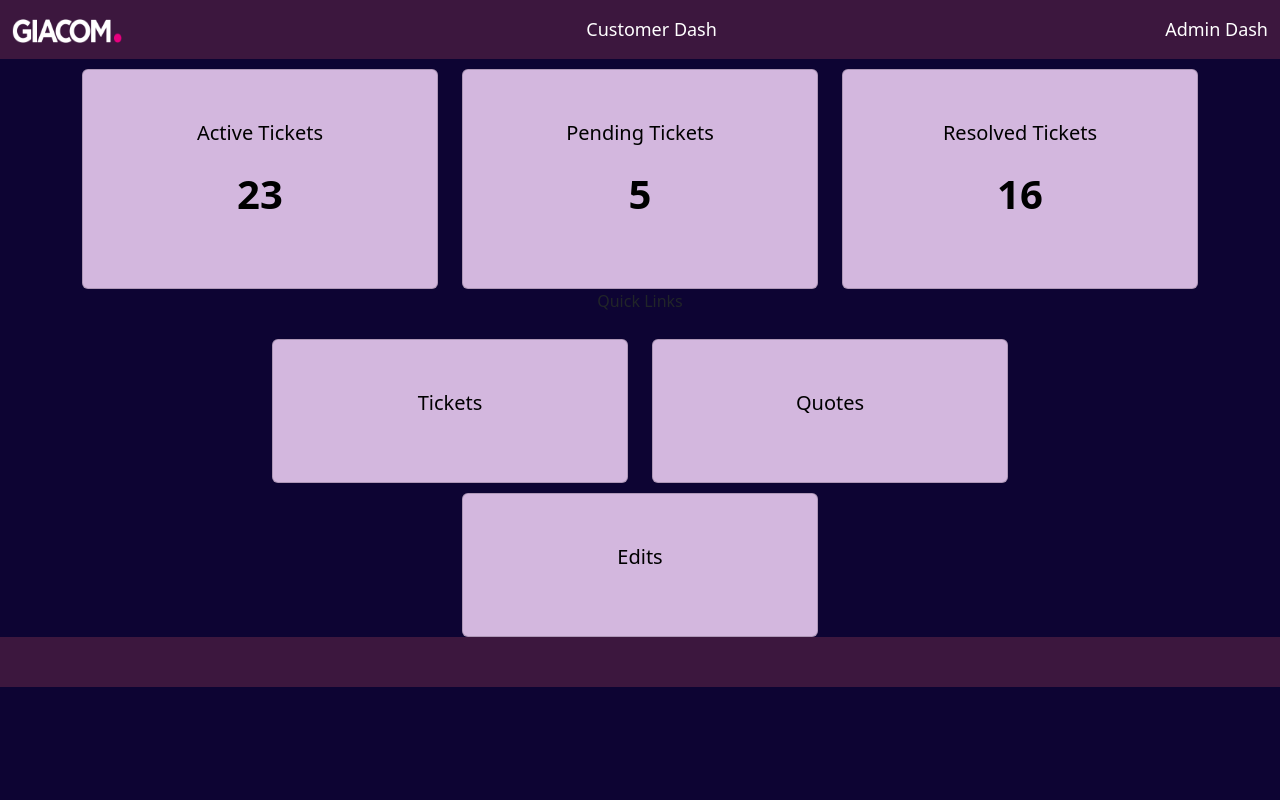
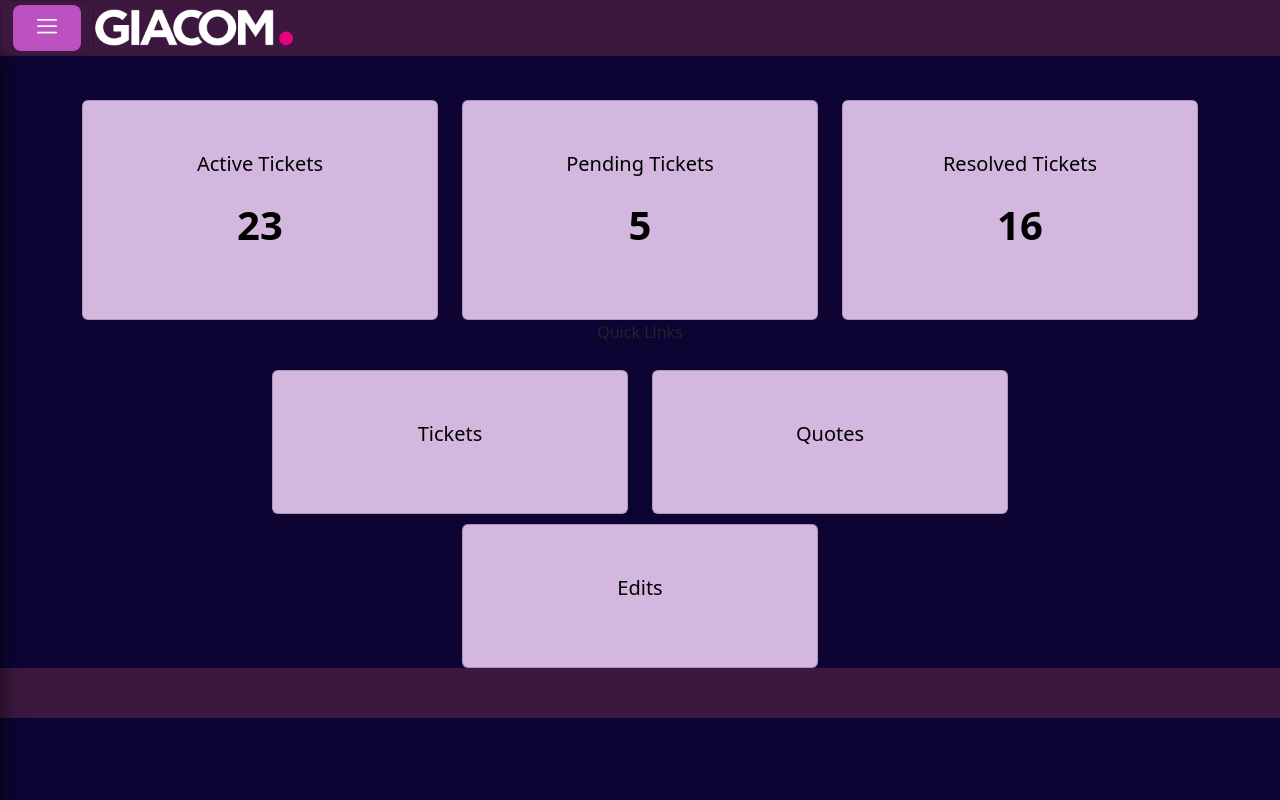
Before and after one commit to Katy1124/Professional-Software-Engineering-Project, a React (Vite) app in the folder Client/: page /admin in a window 1280 px wide. Built offline with nearby package versions, Linux system fonts and the light colour scheme.

Commit message:
added admin navigation

```diff
--- a/Client/src/components/adminNav.css
+++ b/Client/src/components/adminNav.css
@@ -0,0 +1,90 @@
+.adminNavbar {
+    width: 100%;
+    margin: 0;
+    padding: 0;
+    position: fixed;
+    top: 0;
+    left: 0;
+    z-index: 1000;
+}
+
+.adminNavbar .navbar {
+    display: flex;
+    flex-direction: column;
+    align-items: flex-start;
+    width: 100%;
+    margin: 0;
+    padding: 0;
+}
+
+.adminNavbar .navbar .navbar-header {
+    display: flex;
+    align-items: center;
+    background-color: #3C173E;
+    width: 100%;
+    padding: 0px;
+    margin: 0px;
+}
+.adminNavbar .navbar .navbar-header .hamburger {
+    background-color: #bc52c2;
+    transition: all 0.3s ease;
+    border: none;
+}
+.adminNavbar .navbar .navbar-header .hamburger:hover {
+    background-color: #e896ed;
+}
+.adminNavbar .navbar .navbar-header .hamburger:active {
+    background-color: #e896ed;
+}
+
+.adminNavbar .navbar .navbar-links {
+    background-color: #3C173E;
+    display: none;
+    flex-direction: column;
+    width: 260px;
+    height: 100vh;
+    position: absolute;
+    top: 10;
+    left: 0;
+    z-index: 1001;
+
+    transform: translateX(-100%);
+    transition: transform 0.3s ease-in-out;
+    display: flex;
+    box-shadow: 4px 0 15px rgba(0, 0, 0, 0.5);
+}
+.adminNavbar .navbar .navbar-links.on {
+    display: flex;
+    transform: translateX(0);
+}
+.adminNavbar .navbar .navbar-links ul {
+    list-style: none;
+    padding: 0;
+    margin: 0;
+}
+.adminNavbar .navbar .navbar-links .nav-link {
+    /* border-bottom: 2px solid #77327b; */
+    padding: 15px 20px;
+    color: white;
+    display: block;
+}
+
+html, body, #root {
+  margin: 0;
+  padding: 0;
+  width: 100%;
+  overflow-x: hidden;
+}
+
+.adminNavbar .card {
+    background-color: #bc52c2;
+    margin-top: 10px;
+    color: white;
+    transition: all 0.3s ease;
+    height: 10px;
+    justify-content: center;
+}
+.adminNavbar .card:hover {
+    background-color: #e896ed;
+
+}
--- a/Client/src/components/adminNav.jsx
+++ b/Client/src/components/adminNav.jsx
@@ -1,20 +1,78 @@
-import { Link } from 'react-router-dom';
+import { NavLink } from 'react-router-dom';
+import { useState } from 'react';
 import giacomLogo from '../assets/giacom-master-white-logo-1.png';
+import burger from '../assets/menu.png';
 import './adminNav.css';
 
 export default function AdminNav() {
+    const [isOn, setIsOn] = useState(false);
+
+    const openMenu = () => {
+        console.log("Button Clicked! Current state:", !isOn);
+        setIsOn(!isOn)
+    }
+    const closeMenu = () => setIsOn(false);
+
     return (
         <div className='adminNavbar'>
             <nav className='navbar'>
+                <div className='navbar-header'>
+                    <div className='navbar-toggler'>
+                        <button
+                            className={`hamburger ${isOn ? 'is-active' : ''}`}
+                            onClick={openMenu}
+                            aria-label="Menu"
+                            aria-expanded={isOn}
+                            ><img src={burger} alt="Menu Icon" style={{width: '20px'}}/>
+                        </button>
+                    </div>
+                    <div className='navbar-brand'>
+                        <img src={giacomLogo} alt="Giacom Logo" style={{width: '200px'}}/>
+                    </div>
+                </div>
                 <ul>
-                    <li className='navbar-toggler'></li>
-                    <li className='navbar-brand'></li>
-                    <div className='collapse navbar-collapse'>
-                        <li className='nav-item'></li>
-                        <li className='nav-item'></li>
+                    <div className={`navbar-links ${isOn ? 'on' : ''}`}>
+                        <NavLink to="/customer" onClick={closeMenu}>
+                            <li className='nav-link'>
+                                <div className="card menu-item">
+                                    <div className="card-body">
+                                        <p style={{fontSize: '20px'}}>Dashboard</p>
+                                    </div>
+                                </div>
+                            </li>
+                        </NavLink>
+                        <NavLink to="/customerTickets" onClick={closeMenu}>
+                            <li className='nav-link'>
+                                <div className="card menu-item">
+                                    <div className="card-body">
+                                        <p style={{fontSize: '20px'}}>Tickets</p>
+                                    </div>
+                                </div>
+                            </li>
+                        </NavLink>
+                        <NavLink to="/customerQuotes" onClick={closeMenu}>
+                            <li className='nav-link'>
+                                <div className="card menu-item">
+                                    <div className="card-body">
+                                        <p style={{fontSize: '20px'}}>Quotes</p>
+                                    </div>
+                                </div>
+                            </li>
+                        </NavLink>
+                        <NavLink to="/createTicket" onClick={closeMenu}>
+                            <li className='nav-link'>
+                                <div className="card menu-item">
+                                    <div className="card-body">
+                                        <p style={{fontSize: '20px'}}>Quote Editor</p>
+                                    </div>
+                                </div>
+                            </li>
+                        </NavLink>
                     </div>
                 </ul>
             </nav>
         </div>
     )
 }
+
+// <a href="https://www.flaticon.com/free-icons/open-menu" title="open menu icons">Open menu icons created by Pixel perfect - Flaticon</a>
--- a/Client/src/pages/adminDashboard.css
+++ b/Client/src/pages/adminDashboard.css
@@ -1,7 +1,3 @@
-.admin-dashboard .custom-nav {
-    background-color: #3C173E;
-}
-
 .admin-dashboard .custom-link {
     color: white;
     font-size: large;
@@ -41,8 +37,8 @@
 .admin-dashboard {
   width: 100%;
   min-height: 100vh;
-  margin: 0;
-  padding: 0;
+  padding-top: 90px;
+  min-height: 100vh;
   display: flex;
   flex-direction: column;
 }
--- a/Client/src/pages/adminDashboard.jsx
+++ b/Client/src/pages/adminDashboard.jsx
@@ -1,6 +1,7 @@
 import { Link } from 'react-router-dom';
 import giacomLogo from '../assets/giacom-master-white-logo-1.png';
 import './adminDashboard.css';
+import AdminNav from '../components/adminNav';
 
 
 export default function AdminDashboard() {
@@ -8,14 +9,7 @@
 
     <div className="admin-dashboard">
 
-      <nav className="navbar custom-nav">
-        <div className="container-fluid">
-          <a className="navbar-brand" href="/landing">
-            <img src={giacomLogo} alt="GIACOM" width="110" height="24"></img></a>
-          <a className="navbar custom-link" href="/customer">Customer Dash</a>
-          <a className="navbar custom-link" href="/admin">Admin Dash</a>
-        </div>
-      </nav>
+      <AdminNav />
 
       {/* Tickets */}
       <div class="container text-center">
```
